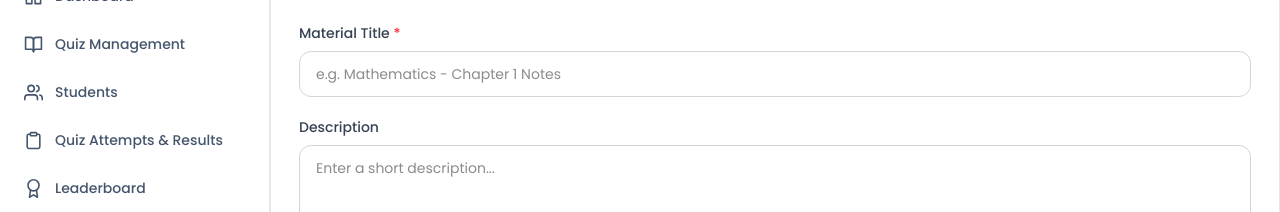
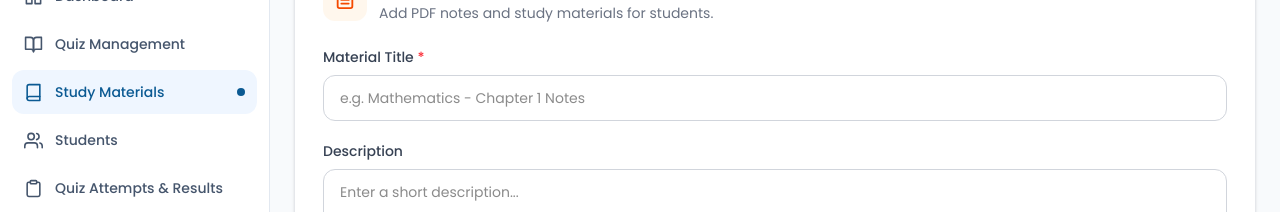
Before and after one commit to rohitraj232/coaching-platform, a Next.js app: page /admin/study-materials in a window 1280 px wide. Shown: the part 158-370 px from the top of the page. Built offline with nearby package versions, Linux system fonts and the light colour scheme; no server answers.

Commit message:
fixes sidebar

```diff
--- a/src/app/admin/study-materials/page.tsx
+++ b/src/app/admin/study-materials/page.tsx
@@ -4,7 +4,7 @@ import StudyMaterialsList from "@/components/admin/StudyMaterialsList";
 
 export default function StudyMaterialsPage() {
   return (
-    <div className="space-y-6">
+    <div className="space-y-6 p-4 sm:p-6">
       <div>
         <h1 className="text-2xl font-bold text-gray-900">
           Study Materials
--- a/src/components/admin/AdminSidebar.tsx
+++ b/src/components/admin/AdminSidebar.tsx
@@ -11,6 +11,7 @@ import {
   FiAward,
   FiYoutube,
   FiSettings,
+  FiBook,
   FiLogOut,
   FiX,
   FiMenu,
@@ -27,6 +28,11 @@ const menuItems = [
     label: "Quiz Management",
     href: "/admin/quizzes",
     icon: FiBookOpen,
+  },
+  {
+    label: "Study Materials",
+    href: "/admin/study-materials",
+    icon: FiBook,
   },
   {
     label: "Students",
--- a/src/components/student/StudentSidebar.tsx
+++ b/src/components/student/StudentSidebar.tsx
@@ -41,7 +41,7 @@ export default function StudentSidebar({
   const pathname = usePathname();
 
   return (
-    <aside className="flex h-full min-h-screen w-full shrink-0 flex-col border-r border-gray-200 bg-white">
+    <aside className="flex h-full min-h-screen w-full shrink-0 flex-col border-r border-gray-200 bg-white transition-transform duration-300 lg:translate-x-0 -translate-x-full">
       <div className="flex h-20 shrink-0 items-center border-b border-gray-100 px-6">
         <Link
           href="/student"
```
